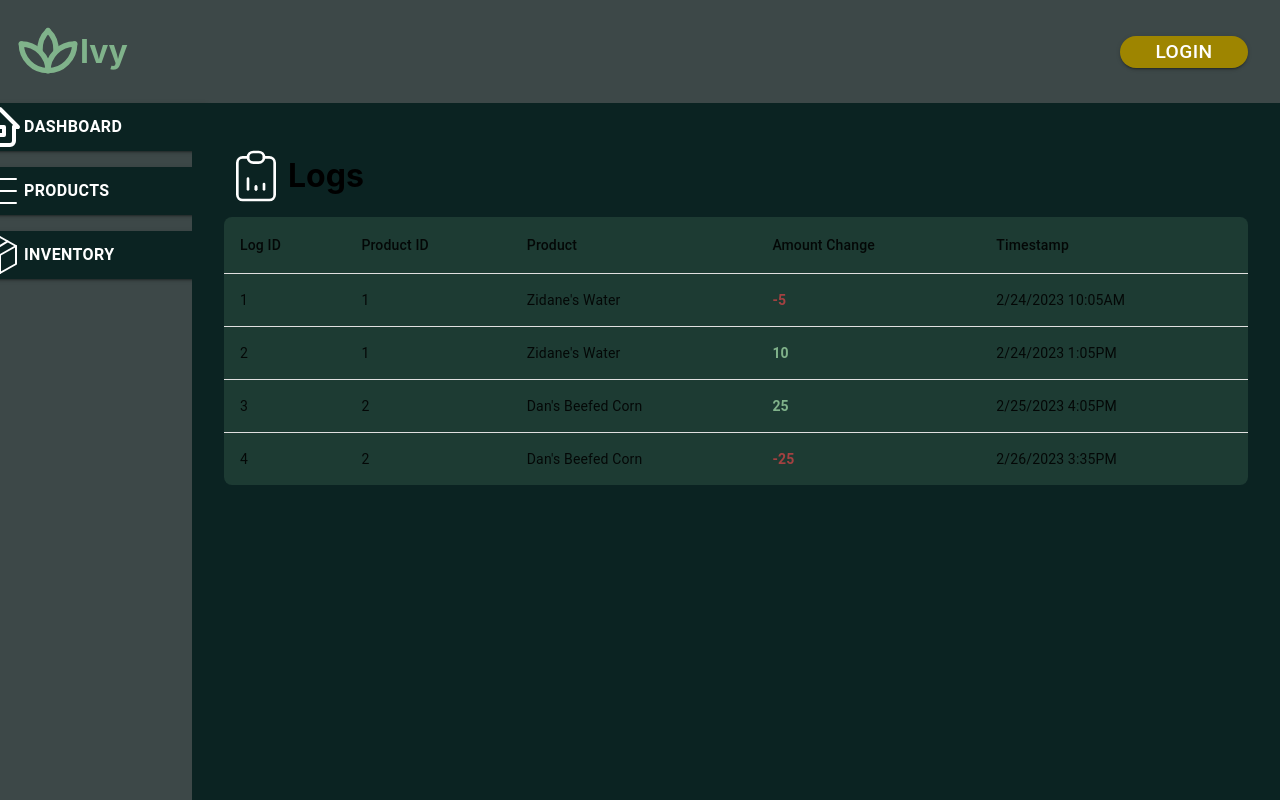
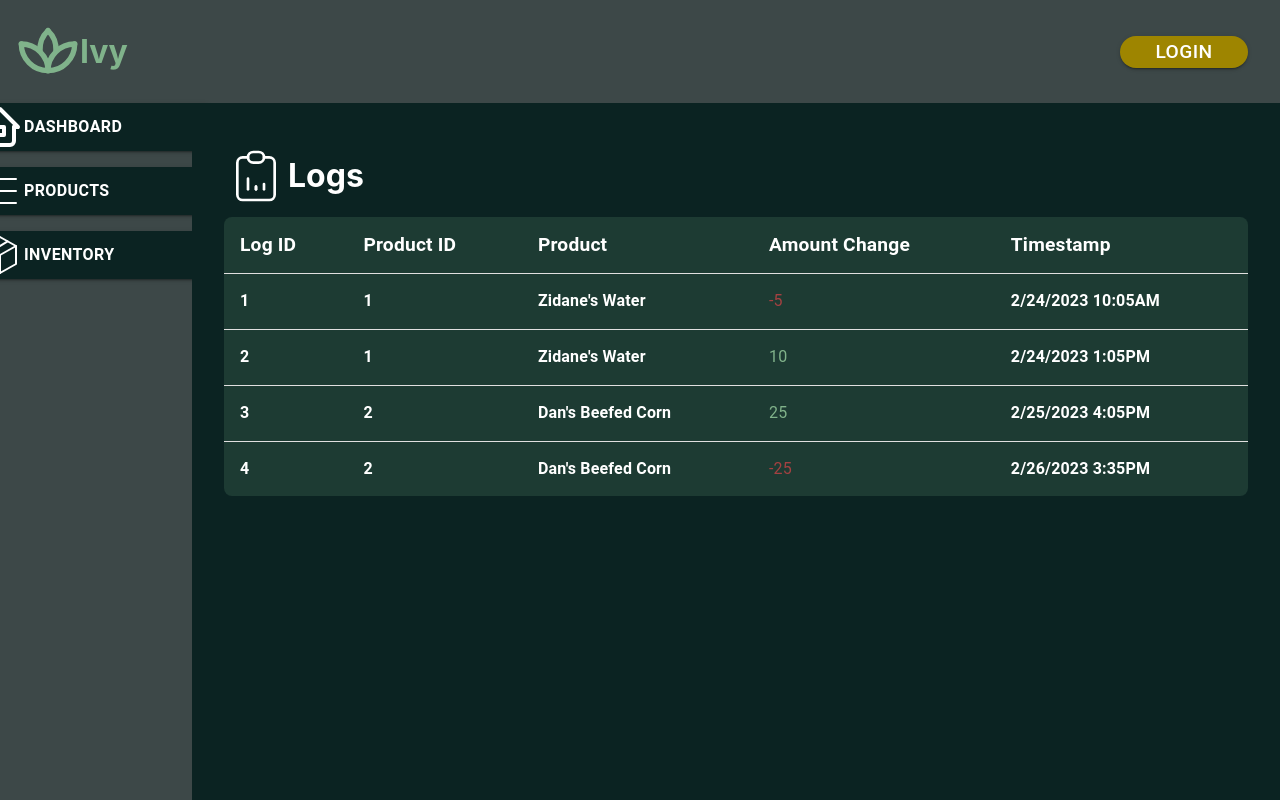
Before and after one commit to lemeow125/Ivy-Frontend, a React (Create React App) app: page /Logs in a window 1280 px wide. Built offline with nearby package versions, Linux system fonts and the light colour scheme.

Commit message:
Shortened code for amount change color in Logs.tsx and polished some other stuff

```diff
--- /dev/null
+++ b/src/Components/ProductsPage/ViewManager.tsx
@@ -0,0 +1,27 @@
+import * as React from "react";
+import { useState } from "react";
+import { Switch } from "@mui/material";
+import TableView from "../../Components/ProductsPage/TableView/TableView";
+import BlobView from "../../Components/ProductsPage/BlobView/BlobView";
+import { ProductList } from "../../Interfaces/Interfaces";
+
+export interface props {}
+
+export default function ViewManager(props: ProductList) {
+  const [tableView, toggleTableView] = useState(false);
+  if (tableView) {
+    return (
+      <div>
+        <Switch onClick={() => toggleTableView(!tableView)} />
+        <TableView Products={props.Products} />
+      </div>
+    );
+  } else {
+    return (
+      <div>
+        <Switch onClick={() => toggleTableView(!tableView)} />
+        <BlobView Products={props.Products} />
+      </div>
+    );
+  }
+}
--- a/src/Routes/Logs/Logs.tsx
+++ b/src/Routes/Logs/Logs.tsx
@@ -12,18 +12,11 @@ import {
 import { SampleLogData } from "../../Components/SampleData/SampleData";
 
 export default function Logs() {
-  function change_color(amount: number) {
-    if (amount > 0) {
-      return <TableCell style={styles.text_green}>{amount}</TableCell>;
-    } else {
-      return <TableCell style={styles.text_red}>{amount}</TableCell>;
-    }
-  }
   return (
     <div style={{ margin: 32, height: "100%" }}>
       <div style={styles.flex_row}>
         <LogsIcon size={64} color="white" />
-        <h1 style={styles.text_large}>Logs</h1>
+        <h1 style={{ ...styles.text_white, ...styles.text_XL }}>Logs</h1>
       </div>
       <TableContainer
         style={{
@@ -34,11 +27,21 @@ export default function Logs() {
         <Table sx={{ minWidth: 650 }} aria-label="simple table">
           <TableHead>
             <TableRow>
-              <TableCell style={styles.text}>Log ID</TableCell>
-              <TableCell style={styles.text}>Product ID</TableCell>
-              <TableCell style={styles.text}>Product</TableCell>
-              <TableCell style={styles.text}>Amount Change</TableCell>
-              <TableCell style={styles.text}>Timestamp</TableCell>
+              <TableCell style={{ ...styles.text_white, ...styles.text_M }}>
+                Log ID
+              </TableCell>
+              <TableCell style={{ ...styles.text_white, ...styles.text_M }}>
+                Product ID
+              </TableCell>
+              <TableCell style={{ ...styles.text_white, ...styles.text_M }}>
+                Product
+              </TableCell>
+              <TableCell style={{ ...styles.text_white, ...styles.text_M }}>
+                Amount Change
+              </TableCell>
+              <TableCell style={{ ...styles.text_white, ...styles.text_M }}>
+                Timestamp
+              </TableCell>
             </TableRow>
           </TableHead>
           <TableBody>
@@ -47,11 +50,28 @@ export default function Logs() {
                 key={row.id}
                 sx={{ "&:last-child td, &:last-child th": { border: 0 } }}
               >
-                <TableCell style={styles.text}>{row.id}</TableCell>
-                <TableCell style={styles.text}>{row.p_id}</TableCell>
-                <TableCell style={styles.text}>{row.p_name}</TableCell>
-                {change_color(row.amount_changed)}
-                <TableCell style={styles.text}>{row.timestamp}</TableCell>
+                <TableCell style={{ ...styles.text_white, ...styles.text_S }}>
+                  {row.id}
+                </TableCell>
+                <TableCell style={{ ...styles.text_white, ...styles.text_S }}>
+                  {row.p_id}
+                </TableCell>
+                <TableCell style={{ ...styles.text_white, ...styles.text_S }}>
+                  {row.p_name}
+                </TableCell>
+                <TableCell
+                  style={{
+                    ...{
+                      color: row.amount_changed < 0 ? "#a44141" : "#80b28a",
+                    },
+                    ...styles.text_S,
+                  }}
+                >
+                  {row.amount_changed}
+                </TableCell>
+                <TableCell style={{ ...styles.text_white, ...styles.text_S }}>
+                  {row.timestamp}
+                </TableCell>
               </TableRow>
             ))}
           </TableBody>
--- a/src/Routes/Products/Products.tsx
+++ b/src/Routes/Products/Products.tsx
@@ -3,21 +3,12 @@ import styles from "../../styles";
 import { useNavigate } from "react-router-dom";
 import ProductsIcon from "../../Components/Icons/ProductsIcon/ProductsIcon";
 import AddIcon from "../../Components/Icons/AddIcon/AddIcon";
-import { Button, Switch } from "@mui/material";
+import { Button } from "@mui/material";
 import { SampleProducts } from "../../Components/SampleData/SampleData";
-import TableView from "../../Components/ProductsPage/TableView/TableView";
-import BlobView from "../../Components/ProductsPage/BlobView/BlobView";
+import ViewManager from "../../Components/ProductsPage/ViewManager";
 
 export default function Products() {
   const navigate = useNavigate();
-  const [tableView, toggleTableView] = useState(false);
-  function view() {
-    if (tableView) {
-      return <TableView Products={SampleProducts} />;
-    } else {
-      return <BlobView Products={SampleProducts} />;
-    }
-  }
   return (
     <div style={{ margin: 32, height: "100%" }}>
       <div style={styles.content_row}>
@@ -31,10 +22,9 @@ export default function Products() {
           <div
             style={{
               ...styles.content_row,
-              ...{ flex: 1, justifyContent: "flex-end" },
+              ...{ justifyContent: "flex-end", flex: 1 },
             }}
           >
-            <Switch onClick={() => toggleTableView(!tableView)} />
             <Button
               onClick={() => navigate("/Products/AddProduct")}
               style={styles.button_add_product}
@@ -47,8 +37,7 @@ export default function Products() {
           </div>
         </div>
       </div>
-
-      {view()}
+      <ViewManager Products={SampleProducts} />
     </div>
   );
 }
```
